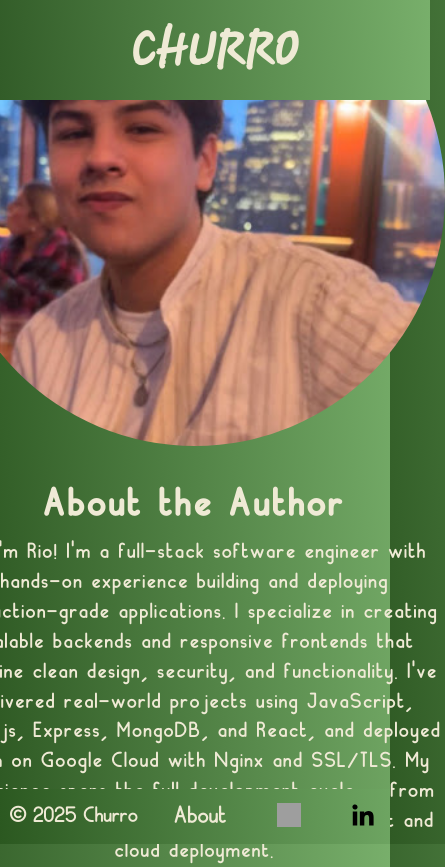
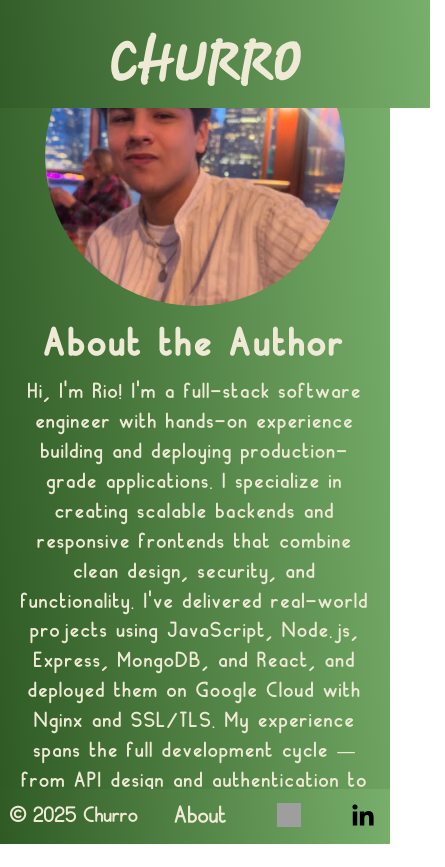
Before and after one commit to riosjmo/recipe_explorer, a React (Vite) app in the folder recipe_explorer/: page /about in a window 390 px wide. Shown: the whole page, 445 px wide, since content can reach past the window. After the commit the page ends 844 px from the top, so only its background shows below. Built offline with nearby package versions, Linux system fonts and the light colour scheme; grey boxes are pictures that could not be loaded.

Commit message:
add responsive design for all pages

```diff
--- a/recipe_explorer/src/Components/About/About.css
+++ b/recipe_explorer/src/Components/About/About.css
@@ -51,7 +51,15 @@
 }
 
 /* Responsive: stack on small screens */
-@media (max-width: 768px) {
+@media (max-width: 900px) {
+  .about__image img {
+    width: 300px;
+    height: 300px;
+    position: relative;
+    top: 20px;
+  }
+
+
   .about__inner {
     flex-direction: column;
     text-align: center;
--- a/recipe_explorer/src/Components/Footer/Footer.css
+++ b/recipe_explorer/src/Components/Footer/Footer.css
@@ -53,6 +53,6 @@
 
 @media (max-width: 630px) {
   .footer {
-    background-image: linear-gradient(85deg, #2b5820 0%, #6ea562 100%);
+    background-image: linear-gradient(85deg, #2f5a24 0%, #78af6b 100%);
   }
 }
--- a/recipe_explorer/src/Components/Header/Header.css
+++ b/recipe_explorer/src/Components/Header/Header.css
@@ -31,8 +31,11 @@
 .header__link {
   color: #efead5;
   text-decoration: none;
-  font-size: 48px;
+  font-size: 60px;
   display: inline-block;
+  position: relative;
+  right: 120px;
+  top: 10px;
 }
 
 .navigation ul {
@@ -75,11 +78,11 @@
   }
 
   .header__link {
-    top: 20px;
-    left: 0;
+    font-size: 55px;
+    right: 10px;
     justify-content: center;
     text-align: center;
-
+    position: relative;
   }
 
   .navigation ul {
--- a/recipe_explorer/src/Components/Landing/Landing.css
+++ b/recipe_explorer/src/Components/Landing/Landing.css
@@ -16,7 +16,7 @@
   display: flex;
   align-items: center;
   justify-content: space-between;
-  padding: 80px 20px 48px;
+  padding: 80px 20px 0;
   position: relative;
 }
 
--- a/recipe_explorer/src/Components/Main/Main.css
+++ b/recipe_explorer/src/Components/Main/Main.css
@@ -1,9 +1,12 @@
 .main {
   padding: 0;
 }
+
+html, body, .main {
+  scroll-behavior: smooth;
+}
 .main-hero {
   position: relative;
-  /* make the hero visually full-bleed while avoiding 100vw overflow issues */
   width: 100vw;
   left: 50%;
   right: 50%;
@@ -20,7 +23,7 @@
 }
 .main-hero__bg {
   position: absolute;
-  inset: 0; /* anchor to all edges of .main-hero */
+  inset: 0;
   background-size: cover;
   background-position: center;
   filter: saturate(0.95) contrast(0.95);
--- a/recipe_explorer/src/Components/Main/Main.jsx
+++ b/recipe_explorer/src/Components/Main/Main.jsx
@@ -1,5 +1,5 @@
 import "./Main.css";
-import { useState } from "react";
+import { useState, useEffect, useRef } from "react";
 import SearchForm from "../SearchForm/SearchForm";
 import RecipeCard from "../RecipeCard/RecipeCard";
 import RecipeModal from "../RecipeModal/RecipeModal";
@@ -13,6 +13,7 @@ function Main() {
   const [visibleCount, setVisibleCount] = useState(3);
   const [loading, setLoading] = useState(false);
   const [error, setError] = useState(null);
+  const [lastSearchedAt, setLastSearchedAt] = useState(0);
 
   const [selectedRecipe, setSelectedRecipe] = useState(null);
   const [modalOpen, setModalOpen] = useState(false);
@@ -30,6 +31,7 @@ function Main() {
   const handleSearch = async (q) => {
     const term = q || query;
     if (!term) return;
+    setLastSearchedAt(Date.now());
     setLoading(true);
     setError(null);
     try {
@@ -46,6 +48,18 @@ function Main() {
   const handleQueryChange = (val) => setQuery(val);
 
   const hasSearched = results.length > 0 || loading || error;
+  const resultsRef = useRef(null);
+
+  useEffect(() => {
+    if (!lastSearchedAt) return;
+    if (loading) return;
+
+    const el = resultsRef.current;
+    if (!el) return;
+
+    const top = el.getBoundingClientRect().top + window.pageYOffset - 20;
+    window.scrollTo({ top, behavior: "smooth" });
+  }, [loading, lastSearchedAt]);
 
   return (
     <main className="main">
@@ -72,7 +86,7 @@ function Main() {
       </section>
 
       {hasSearched && (
-        <section className="recipes">
+        <section className="recipes" ref={resultsRef}>
           <div className="recipes__inner">
             <h2 className="recipes__title">Search results</h2>
             <div
```
